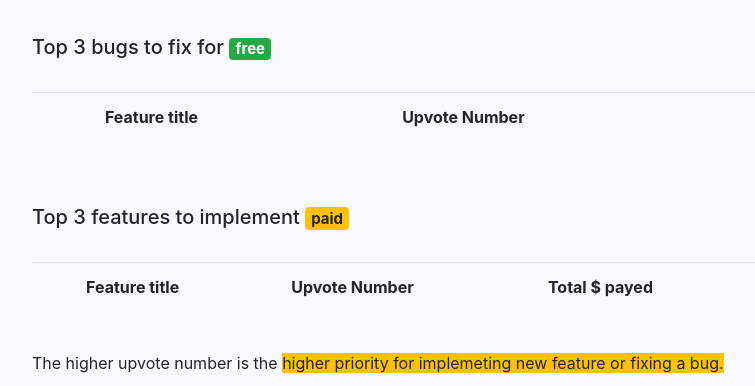
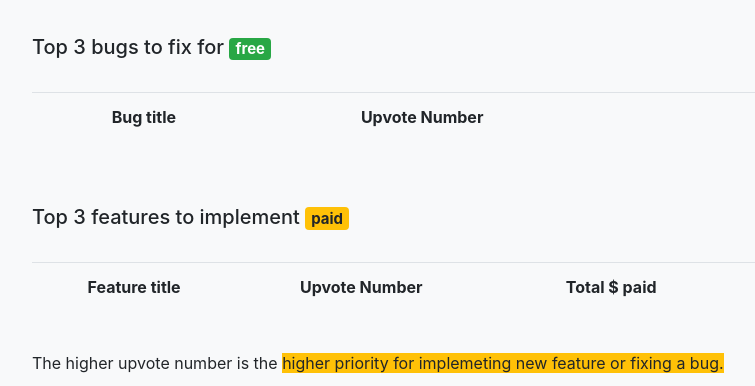
Before and after one commit to Migacz85/django_app, a Django app: page / in a window 1280 px wide. Shown: the part 259-645 px from the top of the page, without its empty margins (243-998 px from the left). Run offline with Django 3.2, Linux system fonts and the light colour scheme; data that the repository does not hold is empty; some libraries are stand-ins or nearby versions; some web fonts are replaced.

Commit message:
Fix typos on main page

```diff
--- a/Home/templates/home.html
+++ b/Home/templates/home.html
@@ -33,7 +33,7 @@
         <br>
         <table class="table">
           <th>
-          <td><b>Feature title</b></td>
+          <td><b>Bug title</b></td>
           <td><b>Upvote Number</b></td>
           </th>
           {% for bug in bugs %}
@@ -54,7 +54,7 @@
             <th>
             <td><b>Feature title</b></td>
             <td><b>Upvote Number</b></td>
-            <td><b>Total $ payed</b></td>
+            <td><b>Total $ paid</b></td>
             </th>
             {% for feature in features %}
             {% if forloop.counter <= 3 %} <tr>
```
